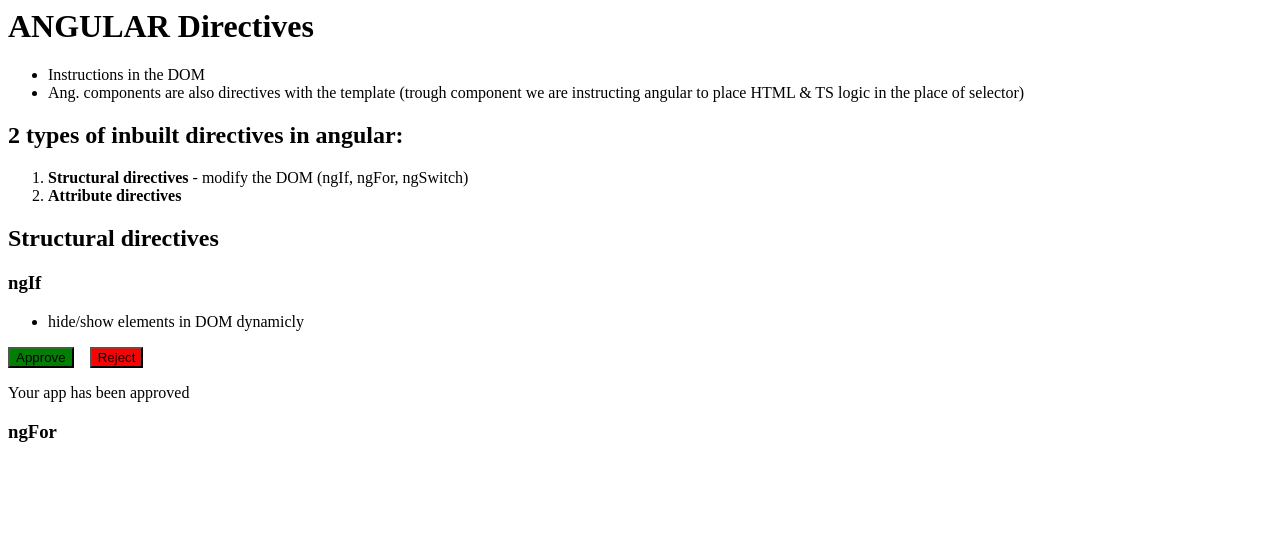
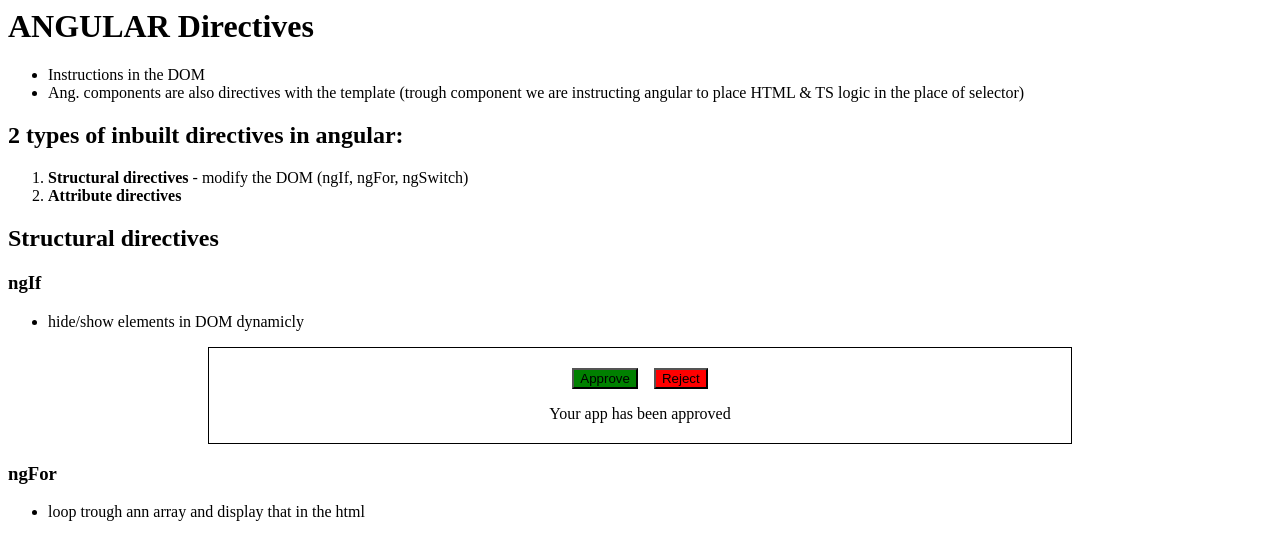
Before and after one commit to nkunic/angular-z2h-example-structural-directives, an Angular app: page / in a window 1280 px wide. Shown: the top 560 px of the page. Built offline with nearby package versions, Linux system fonts and the light colour scheme.

Commit message:
2 files modified

```diff
--- a/src/app/app.component.html
+++ b/src/app/app.component.html
@@ -23,10 +23,18 @@
   <li>hide/show elements in DOM dynamicly</li>
 </ul>
 
-<button class="success" (click)="approve(true)">Approve</button>
-<button class="danger" (click)="approve(false)">Reject</button>
-
-<p *ngIf="isApproved">Your app has been approved</p>
-<p *ngIf="!isApproved">Your app has been rejected</p>
+<div class="example">
+  <div class="box">
+    <div>
+      <button class="success" (click)="approve(true)">Approve</button>
+      <button class="danger" (click)="approve(false)">Reject</button>
+    </div>
+    <p *ngIf="isApproved">Your app has been approved</p>
+    <p *ngIf="!isApproved">Your app has been rejected</p>
+  </div>
+</div>
 
 <h3>ngFor</h3>
+<ul>
+  <li>loop trough ann array and display that in the html</li>
+</ul>
--- a/src/app/app.component.scss
+++ b/src/app/app.component.scss
@@ -1,3 +1,24 @@
+.example {
+  display: flex;
+  flex-direction: column;
+  align-items: center;
+  justify-content: center;
+
+  .box {
+    display: flex;
+    flex-direction: column;
+    align-items: center;
+    justify-content: center;
+    width: 65%;
+    border: 1px solid black;
+    padding: 1.25rem;
+  }
+
+  p {
+    margin-bottom: 0;
+  }
+}
+
 .success {
   background-color: green;
 }
```
